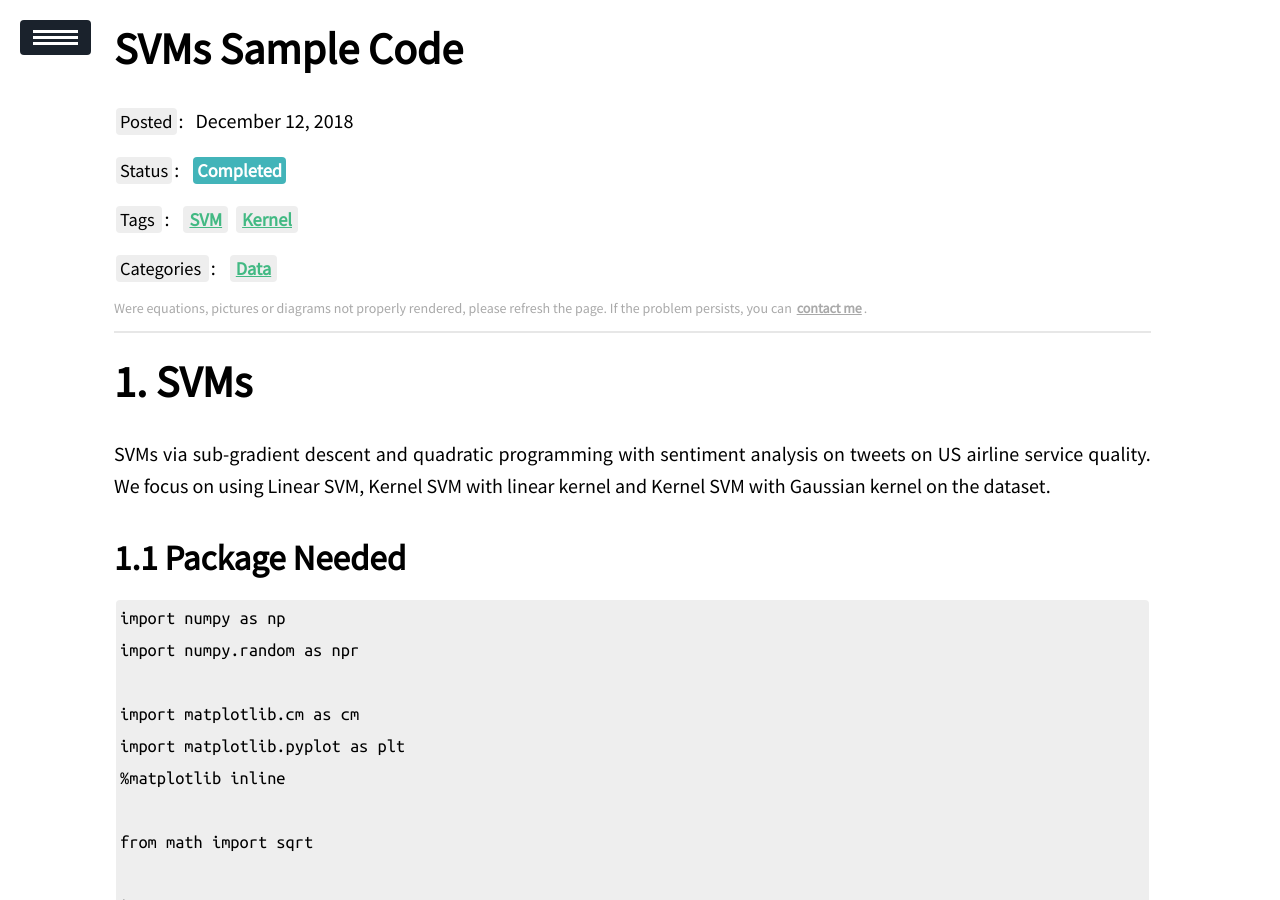
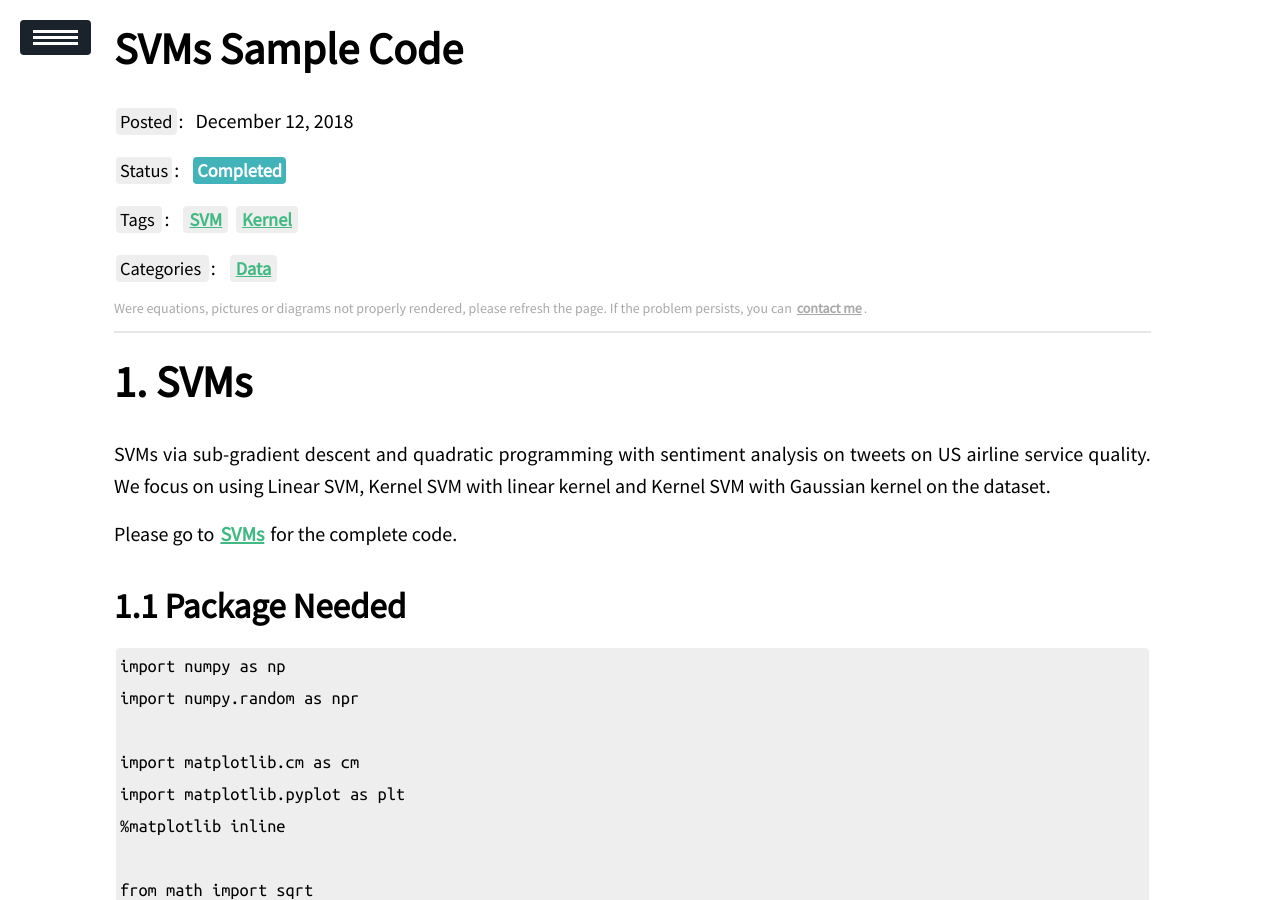
Before and after one commit to jyang-zhou/jyang-zhou.github.io, a Jekyll site: the page built from _posts/2018-12-12-sample-post.md, in a window 1280 px wide and 900 px high. Built offline with Jekyll 4.4.1, drawn with Linux system fonts in a browser that asks for light colours; our own code applies the rules of GitHub Pages for plain Markdown files; a script that is not in the unit is left out.

Commit message:
Update 2018-12-12-sample-post.md

````diff
--- a/_posts/2018-12-12-sample-post.md
+++ b/_posts/2018-12-12-sample-post.md
@@ -11,6 +11,8 @@ description: This is a post for sample code [SVMs](https://github.com/jyang-zhou
 
 # SVMs
 SVMs via sub-gradient descent and quadratic programming with sentiment analysis on tweets on US airline service quality. We focus on using Linear SVM, Kernel SVM with linear kernel and Kernel SVM with Gaussian kernel on the dataset.
+
+Please go to [SVMs](https://github.com/jyang-zhou/SVMs) for the complete code.
 
 ## Package Needed
 ```
````
